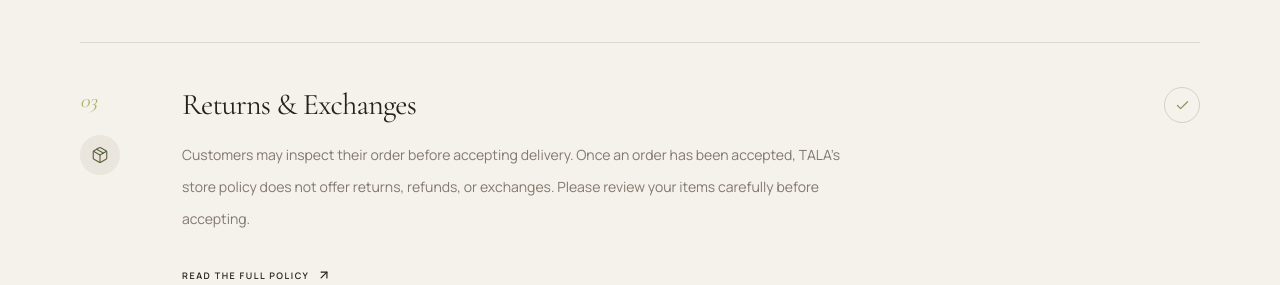
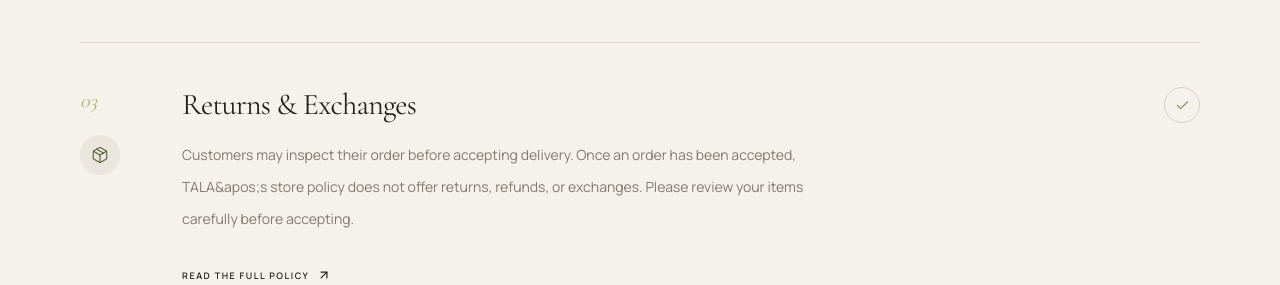
Before and after one commit to ozagomaa759-pixel/tala-store, a Next.js app: page /policies in a window 1280 px wide. Shown: the part 1480-1765 px from the top of the page. Built offline with nearby package versions, Linux system fonts and the light colour scheme.

Commit message:
Fix HTML entities in policies page

```diff
--- a/src/app/policies/page.tsx
+++ b/src/app/policies/page.tsx
@@ -34,7 +34,7 @@ const policies = [
     number: "03",
     title: "Returns & Exchanges",
     description:
-      "Customers may inspect their order before accepting delivery. Once an order has been accepted, TALA's store policy does not offer returns, refunds, or exchanges. Please review your items carefully before accepting.",
+      "Customers may inspect their order before accepting delivery. Once an order has been accepted, TALA&apos;s store policy does not offer returns, refunds, or exchanges. Please review your items carefully before accepting.",
     icon: Package,
     link: "/returns",
     linkLabel: "Read the full policy",
@@ -170,7 +170,7 @@ export default function PoliciesPage() {
           <div className="mt-4 flex flex-col justify-between gap-6 sm:flex-row sm:items-end">
             <div>
               <h2 className="font-serif text-3xl font-light tracking-[-0.04em] sm:text-4xl">
-                We're here to help.
+                We&apos;re here to help.
               </h2>
 
               <p className="mt-3 max-w-lg text-xs leading-7 text-[#59633D]">
@@ -191,7 +191,7 @@ export default function PoliciesPage() {
         </div>
 
         <p className="mt-8 text-[10px] leading-6 text-[#9A9186]">
-          These pages describe TALA's current store policies
+          These pages describe TALA&apos;s current store policies
           and are not a substitute for applicable consumer
           protection laws. Where applicable law provides
           additional rights, those rights remain unaffected.
```
